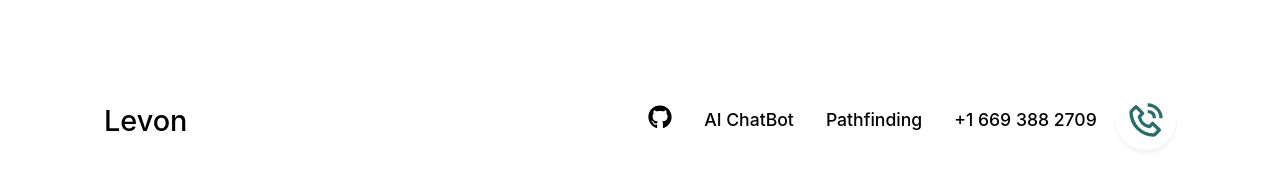
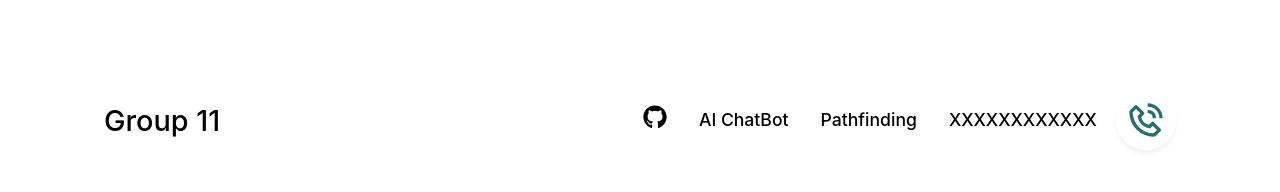
Before and after one commit to shankswhite/myBlog2, a React (Vite) app: page / in a window 1280 px wide. Shown: the top 192 px of the page. Built offline with nearby package versions, Linux system fonts and the light colour scheme; no server answers; what aws-amplify would draw is missing.

Commit message:
delete personal info for presentation

```diff
--- a/src/components/Header/HeaderComponent.tsx
+++ b/src/components/Header/HeaderComponent.tsx
@@ -34,7 +34,7 @@ export default function HeaderComponent() {
     className={`paddings ${css.wrapper}`}>
       <div className={`flexCenter innerWidth ${css.container}`}>
         <div className={css.name}>
-          Levon
+          Group 11
         </div>
 
         <ul
@@ -54,7 +54,7 @@ export default function HeaderComponent() {
           <li><Link to="/pathfinding">Pathfinding</Link></li>
 
           <li className={`flexCenter ${css.phone}`}>
-            <p>+1 669 388 2709</p>
+            <p>XXXXXXXXXXXX</p>
             <BiPhoneCall size={"40px"}/>
           </li>
 
```
